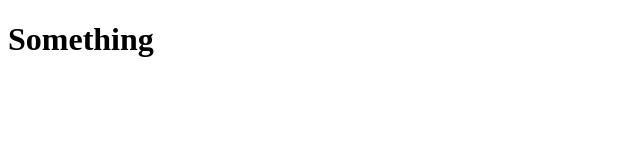
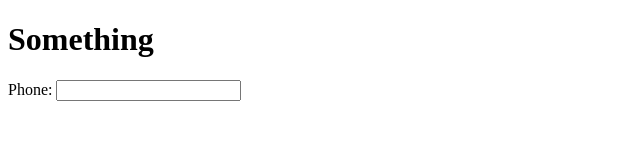
Before and after one commit to pelegtabib/vscode-with-git, a plain HTML site: page index.html in a window 1280 px wide. Shown: the whole page, without its empty margins (0-640 px from the left). Drawn offline with Linux system fonts and the light colour scheme.

Commit message:
added form

```diff
--- a/index.html
+++ b/index.html
@@ -7,6 +7,11 @@
   <h1>Something</h1>
 </head>
 <body>
-
+  <form>
+    <div class="form-group">
+      <label for="phone">Phone:</label>
+      <input type="phone">
+    </div>
+  </form>
 </body>
 </html>
```
